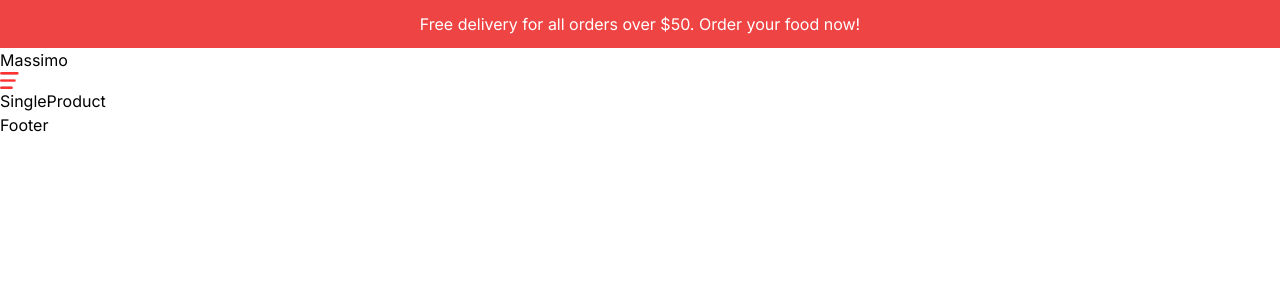
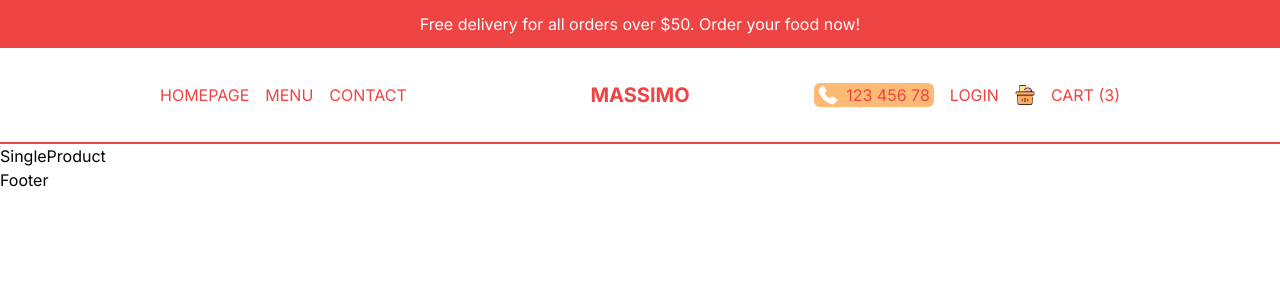
Before and after one commit to Mishrashubham10/next-food-delivery-app, a Next.js app: page /product/1 in a window 1280 px wide. Shown: the top 300 px of the page. Built offline with nearby package versions, Linux system fonts and the light colour scheme.

Commit message:
creates responsive navbar

```diff
--- /dev/null
+++ b/src/components/CartIcon.tsx
@@ -0,0 +1,16 @@
+'use client';
+import Link from 'next/link';
+import Image from 'next/image';
+
+const CartIcon = () => {
+  return (
+    <Link href="/cart" className='flex items-center gap-4 justify-center'>
+        <div className='relative w-8 h-8 md:w-5 md:h-5'>
+        <Image src="/cart.png" alt="" fill />
+        </div>
+        <span>Cart (3)</span>
+    </Link>
+  )
+}
+
+export default CartIcon
--- a/src/components/Menu.tsx
+++ b/src/components/Menu.tsx
@@ -1,11 +1,61 @@
-import Image from "next/image"
+'use client';
+import { useState } from 'react';
+import Image from 'next/image';
+import Link from 'next/link';
+import CartIcon from './CartIcon';
+
+const links = [
+  { id: 1, title: 'Homepage', url: '/' },
+  { id: 2, title: 'Menu', url: '/menu' },
+  { id: 3, title: 'Working Hours', url: '/' },
+  { id: 4, title: 'Contact', url: '/' },
+];
 
 const Menu = () => {
+  const [open, setOpen] = useState(false);
+
+  const user = false;
+
   return (
     <div>
-        <Image src="/open.png" alt="" width={20} height={20} />
+      {!open ? (
+        <Image
+          src="/open.png"
+          alt=""
+          width={20}
+          height={20}
+          onClick={() => setOpen(true)}
+        />
+      ) : (
+        <Image
+          src="/close.png"
+          alt=""
+          height={20}
+          width={20}
+          onClick={() => setOpen(false)}
+        />
+      )}
+      {open && <div className="bg-red-500 text-white absolute left-0 top-24 w-full h-[100vh-6rem] flex flex-col gap-8 items-center justify-center text-3xl z-10">
+        {links.map((link) => (
+          <Link href={link.url} key={link.id} onClick={() => setOpen(false)}>
+            {link.title}
+          </Link>
+        ))}
+        {!user ? (
+          <Link href="/login" onClick={() => setOpen(false)}>
+            Login
+          </Link>
+        ) : (
+          <Link href="/orders" onClick={() => setOpen(false)}>
+            Orders
+          </Link>
+        )}
+        <Link href="/cart" onClick={() => setOpen(false)}>
+          <CartIcon />
+        </Link>
+      </div>}
     </div>
-  )
-}
+  );
+};
 
-export default Menu
+export default Menu;
--- a/src/components/Navbar.tsx
+++ b/src/components/Navbar.tsx
@@ -1,20 +1,42 @@
-import React from 'react'
-import Menu from './Menu'
-import Link from 'next/link'
+import CartIcon from './CartIcon';
+import Menu from './Menu';
+import Link from 'next/link';
+import Image from 'next/image';
 
 const Navbar = () => {
+  const user = false;
+
   return (
-    <nav>
+    <nav className="h-12 text-red-500 p-4 flex items-center justify-between border-b-2 border-b-red-500 uppercase md:h-24 lg:px-20 xl:px-40">
+      {/* LEFT LINKS */}
+      <div className="hidden md:flex gap-4 flex-1">
+        <Link href="/">Homepage</Link>
+        <Link href="/menu">Menu</Link>
+        <Link href="/">Contact</Link>
+      </div>
       {/* LOGO */}
-      <div>
+      <div className="text-xl md:font-bold flex-1 md:text-center">
         <Link href="/">Massimo</Link>
       </div>
-      {/*  */}
-      <div>
+      {/* MOBILE MENU */}
+      <div className="md:hidden">
         <Menu />
       </div>
+      {/* RIGHT LINKS */}
+      <div className="hidden md:flex gap-4 justify-end items-center flex-1">
+        <div className='md:absolute top-3 lg:static right-3 flex items-center gap-2 cursor-pointer bg-orange-300 px-1 rounded-md'>
+          <Image src="/phone.png" alt="" width={20} height={20} />
+          <span>123 456 78</span>
+        </div>
+        {!user ? (
+          <Link href="/login">Login</Link>
+        ) : (
+          <Link href="/orders">Orders</Link>
+        )}
+        <CartIcon />
+      </div>
     </nav>
-  )
-}
+  );
+};
 
-export default Navbar
+export default Navbar;
```
Also changed, not shown: public/phone.png (renamed from public/temporary/phone.png).
